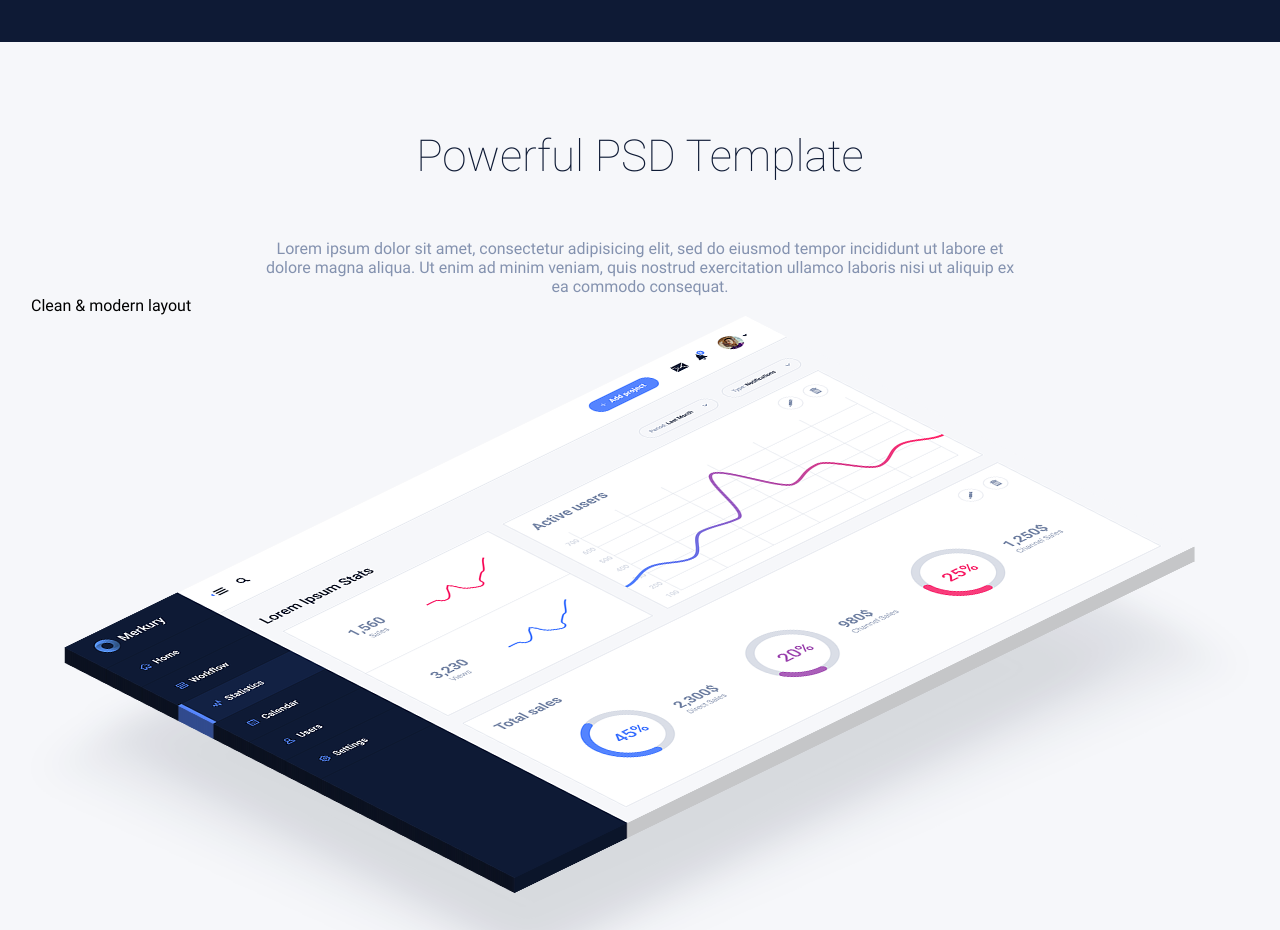
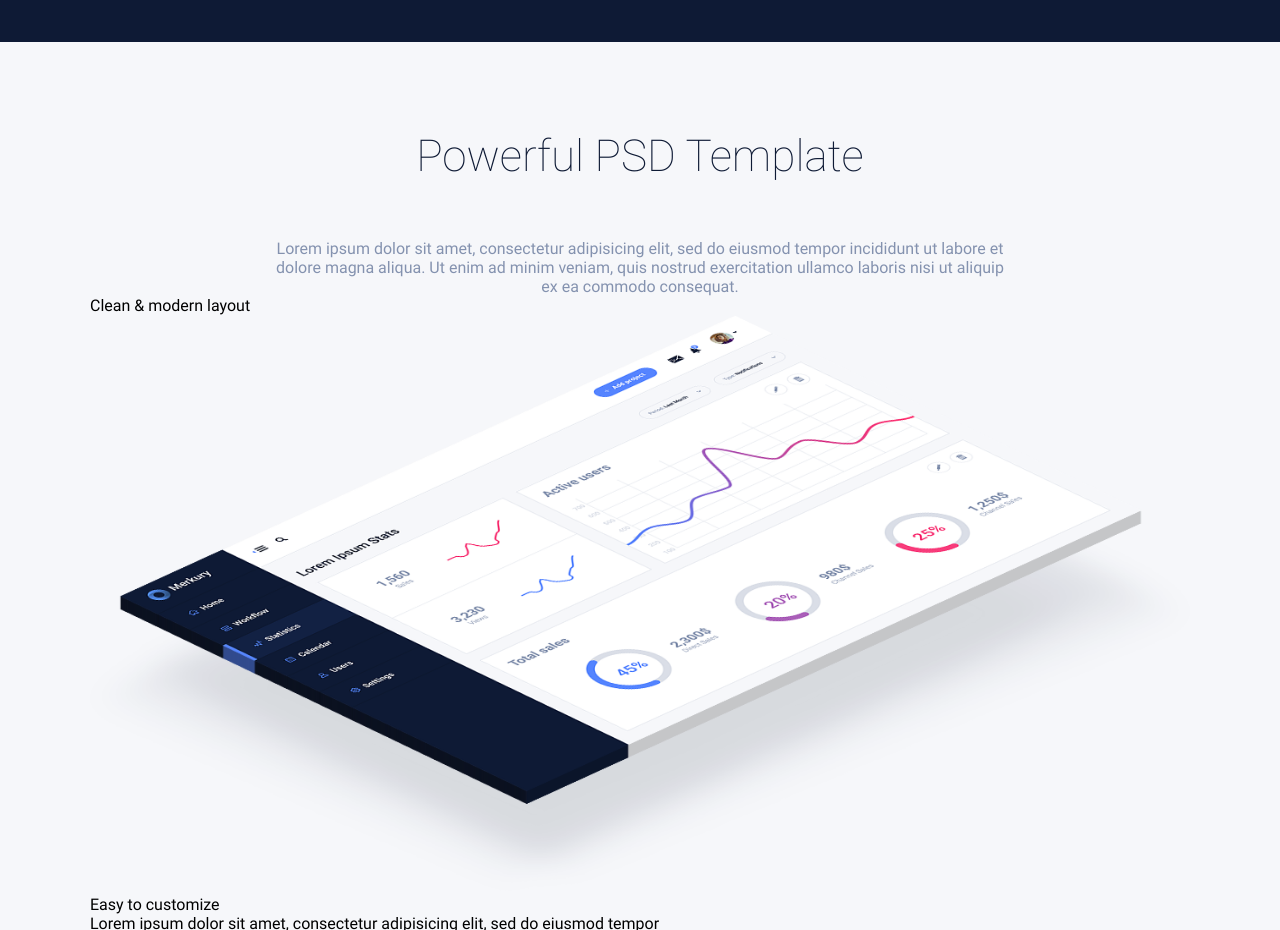
Before and after one commit to TIIvnderg0D/Templates.github.io, a plain HTML site: page Mercury/index.html in a window 1280 px wide. Shown: the part 2760-3690 px from the top of the page. Drawn offline with Linux system fonts and the light colour scheme.

Commit message:
Update style.css

```diff
--- a/Mercury/style.css
+++ b/Mercury/style.css
@@ -466,8 +466,13 @@ h2, h1 {
 }
 
 .psd_caption {
-    max-width: 60vw;
+    max-width: 58vw;
     text-align: center;
+}
+
+.layout img {
+    width: 1100px;
+    height: 576px;
 }
 
 /*------------PSD end-----------*/
```
